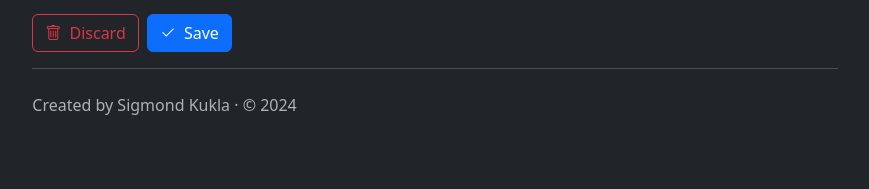
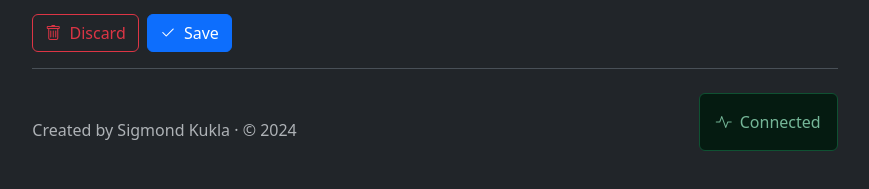
Before and after one commit to PicoPlanetDev/whiteboard-recorder, a Vue app in the folder frontend/: page /settings in a window 1280 px wide. Shown: the part 573-762 px from the top of the page, without its empty margins (205-1074 px from the left). Built offline with nearby package versions, Linux system fonts and the light colour scheme; no server answers.

Commit message:
Prerequisite changes

```diff
--- a/frontend/src/components/Alert.vue
+++ b/frontend/src/components/Alert.vue
@@ -21,10 +21,6 @@ export default {
             type: String,
             default: 'secondary'
         },
-        show: {
-            type: Boolean,
-            default: false
-        }
     },
 }
 </script>
--- a/frontend/src/components/Footer.vue
+++ b/frontend/src/components/Footer.vue
@@ -1,6 +1,12 @@
+<script setup>
+//import { RouterLink, RouterView } from 'vue-router'
+import Alert from './Alert.vue'
+</script>
+
 <template>
-    <footer class="py-4 text-muted border-top">
+    <footer class="py-4 text-muted border-top d-flex align-items-center">
         Created by Sigmond Kukla &middot; &copy; {{ new Date().getFullYear() }}
+        <Alert color="success" icon="activity" message="Connected" class="ms-auto"/>
     </footer>
 </template>
 
--- a/frontend/src/components/Header.vue
+++ b/frontend/src/components/Header.vue
@@ -1,5 +1,5 @@
 <script setup>
-import { RouterLink, RouterView } from 'vue-router'
+import { RouterLink } from 'vue-router'
 </script>
 
 <template>
```
Also changed, not shown: 2 other files (tests, documents, lock files or other folders).
